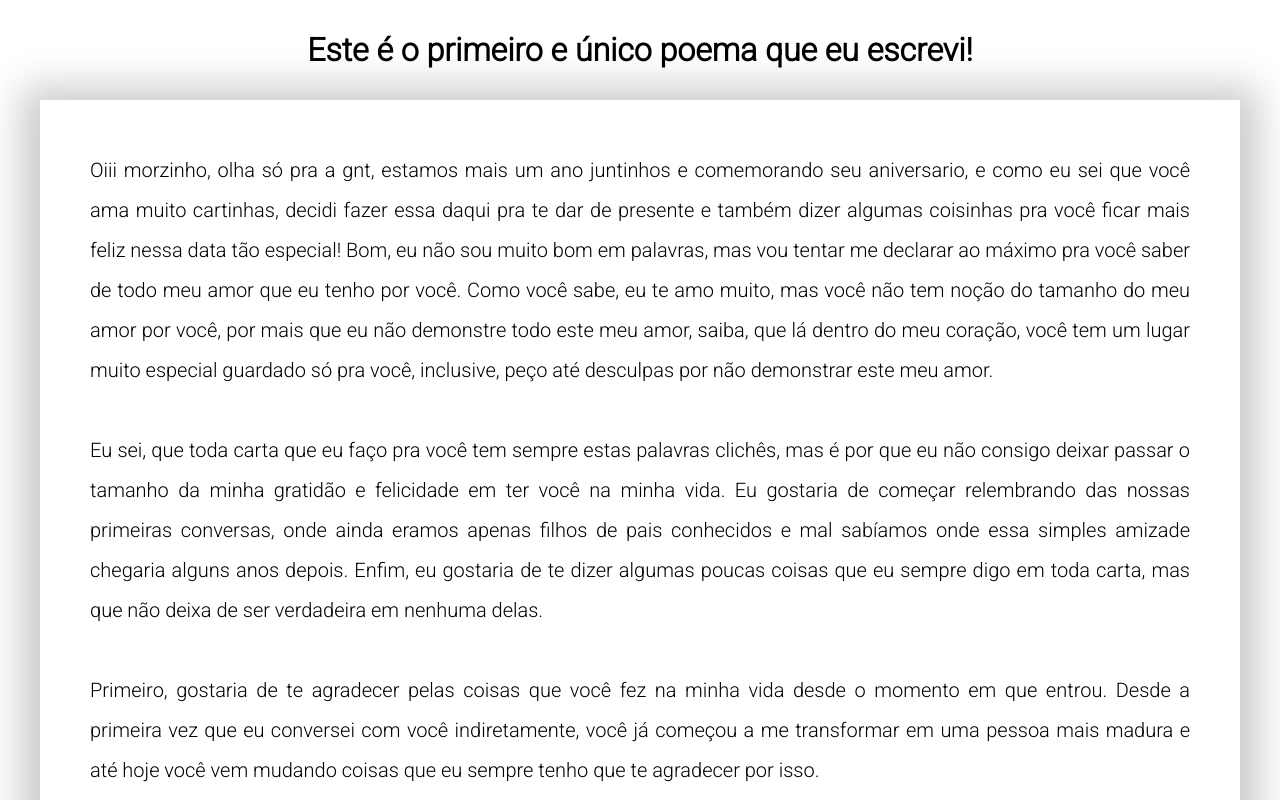
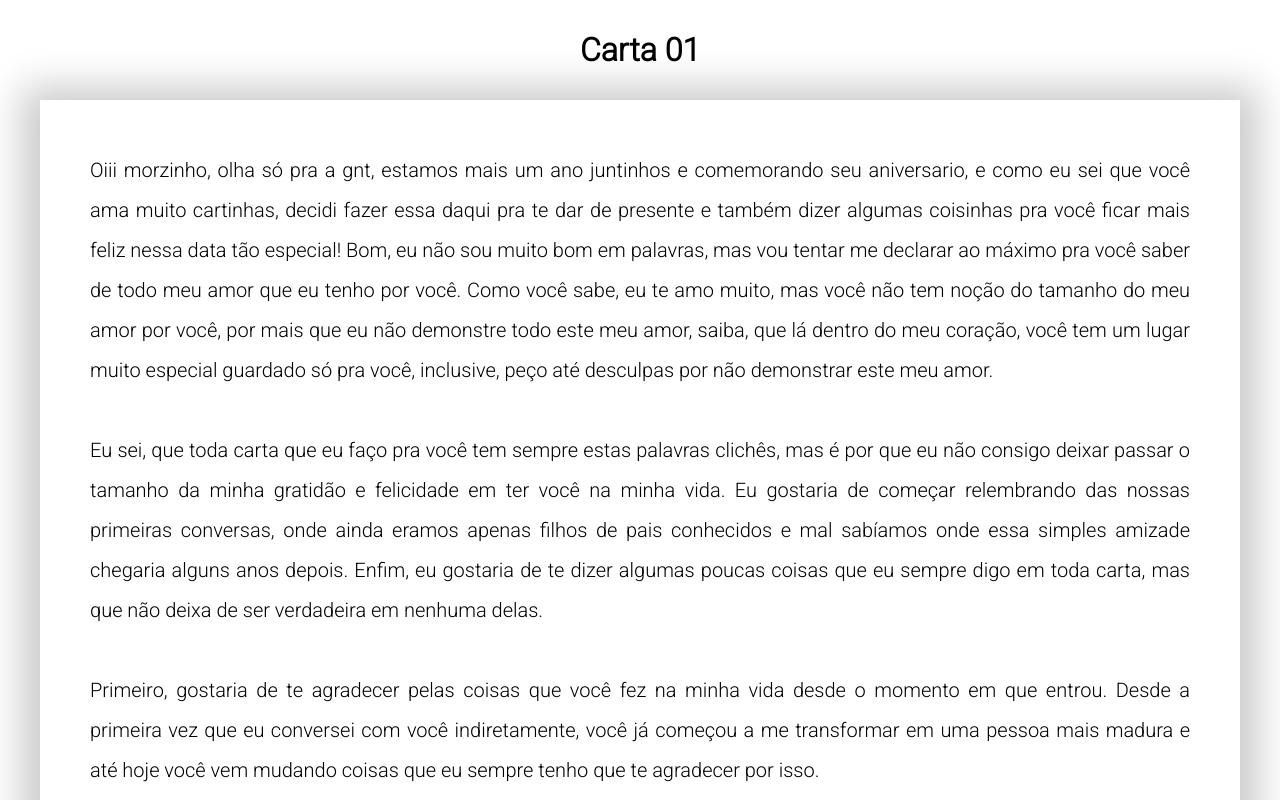
Before and after one commit to morzinho/abwda, a plain HTML site: page pages/segunda_carta/index.html in a window 1280 px wide. Shown: the top 800 px of the page. Drawn offline with Linux system fonts and the light colour scheme.

Commit message:
Update index.html

```diff
--- a/pages/segunda_carta/index.html
+++ b/pages/segunda_carta/index.html
@@ -13,7 +13,7 @@
 <body>
   <div class='App'>
     <div class="title">
-      <h1>Este é o primeiro e único poema que eu escrevi!</h1>
+      <h1>Carta 01</h1>
     </div>
     <div class="letter">
       <p>
```
